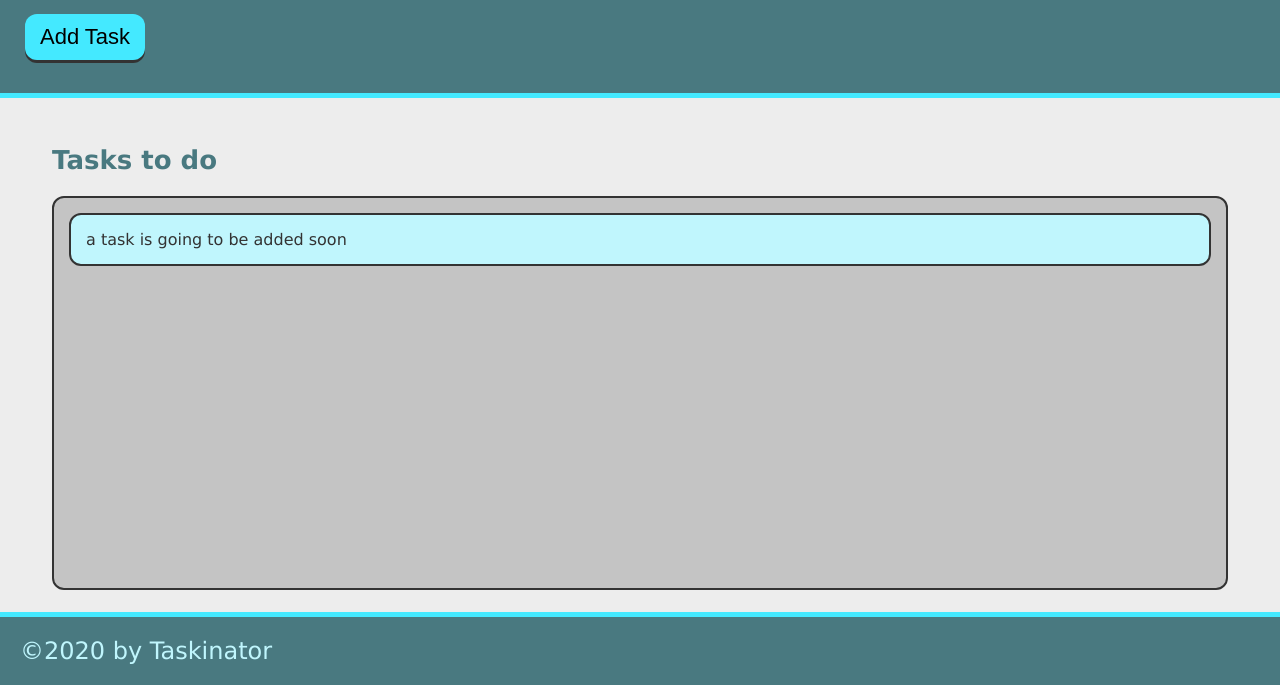
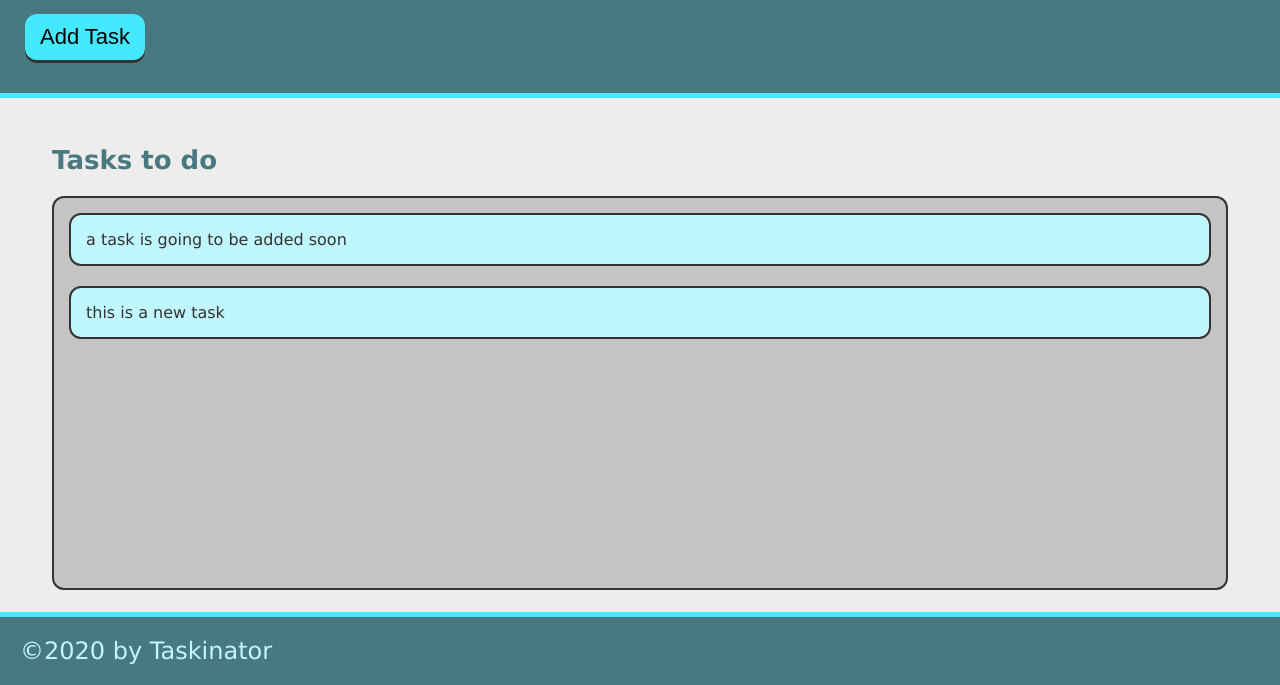
Before and after one commit to josephkurpierz/taskinator, a plain HTML site: page index.html in a window 1280 px wide. Shown: the part 115-800 px from the top of the page. Drawn offline with Linux system fonts and the light colour scheme.

Commit message:
add ability to add a new task

```diff
--- a/assets/js/script.js
+++ b/assets/js/script.js
@@ -1,2 +1,11 @@
 var buttonEl = document.querySelector("#save-task");
-console.log(buttonEl);
+var tasksToDoEl = document.querySelector("#tasks-to-do");
+
+var createTaskHandler = function(){
+  var listItemEl = document.createElement("li");
+  listItemEl.className = "task-item";
+  listItemEl.textContent = "this is a new task";
+  tasksToDoEl.appendChild(listItemEl);
+};
+
+buttonEl.addEventListener("click", createTaskHandler());
--- a/index.html
+++ b/index.html
@@ -16,7 +16,7 @@
   <main class="page-content">
     <section class="task-list-wrapper">
       <h2 class="list-title">Tasks to do</h2>
-      <ul class="task-list">
+      <ul class="task-list" id="tasks-to-do">
         <li class="task-item"> a task is going to be added soon</li>
       </ul>
     </section>
```
